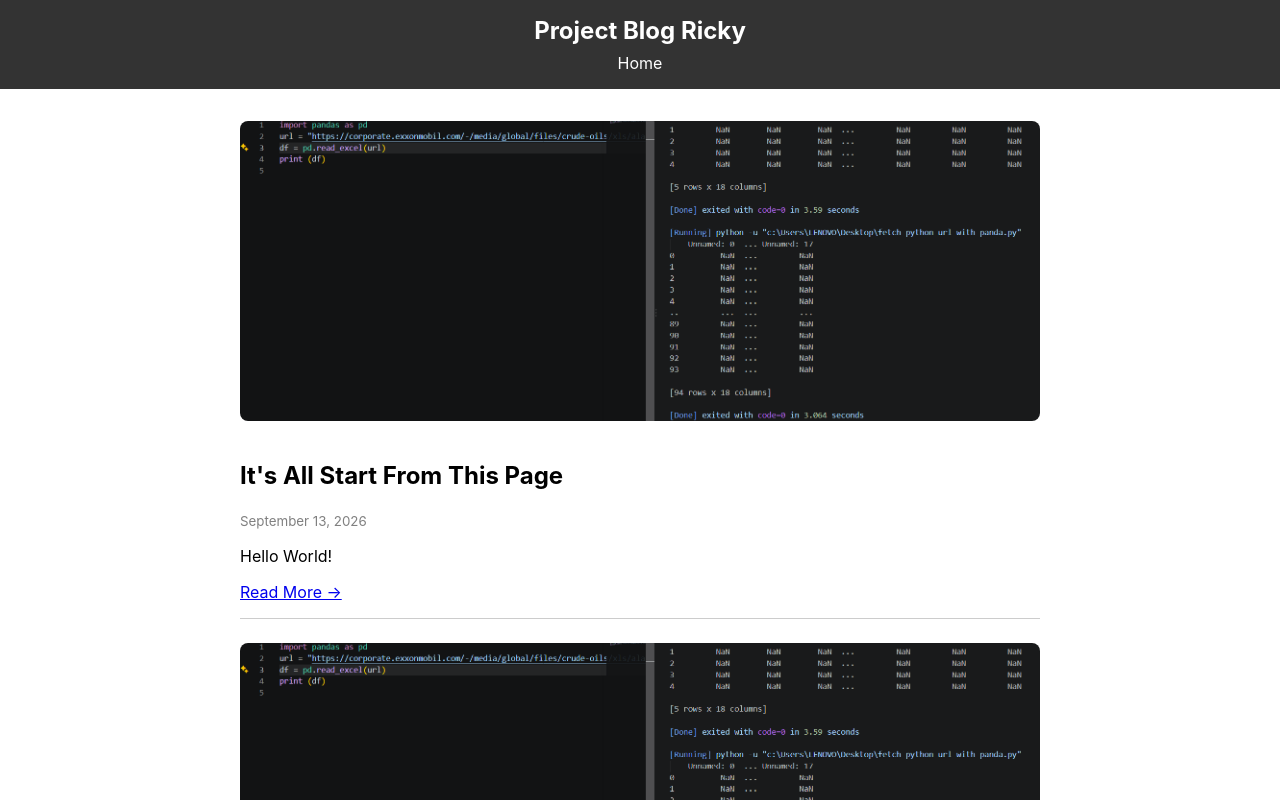
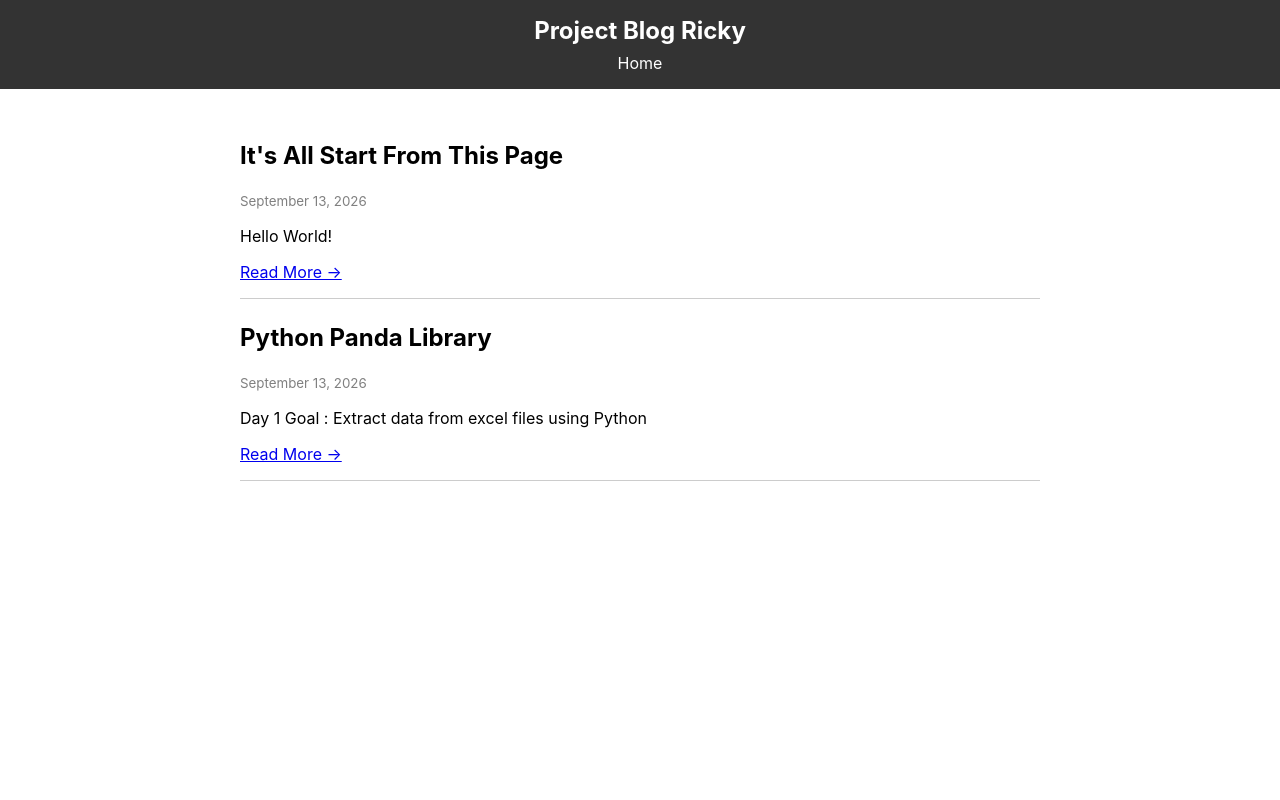
Before and after one commit to rickysupardi3-design/Ricky-Learning-Project-Journey, a React (Create React App) app: page / in a window 1280 px wide. Shown: the top 800 px of the page. Built offline with nearby package versions, Linux system fonts and the light colour scheme.

Commit message:
Remove image from homepage, keep only in post detail

```diff
--- a/src/data/posts.js
+++ b/src/data/posts.js
@@ -5,14 +5,12 @@ export const mockPosts = [
     date: "September 13, 2026",
     excerpt: "Hello World! ",
     content: "Welcome to my first blog post. In this post, I will share my journey into the world of web development and how I started learning React. Stay tuned for more updates and insights!",
-    image: "/screenshot1.png"
   },
   {
     id: 2,
     title: "Python Panda Library",
     date: "September 13, 2026",
     excerpt: "Day 1 Goal : Extract data from excel files using Python",
-    content: "In this post, I will discuss how to use the Python Pandas library to extract data from Excel files. Pandas is a powerful tool for data manipulation and analysis. I will provide examples of how to read Excel files, filter data, and perform basic data analysis tasks.",
-    image: "/screenshot1.png"
+    content: "At first I import panda library and read the excel file using pandas.read_excel() function. Hope can manipulate the data using pandas DataFrame methods. But it;s fail and only show result NaN (Not a Number).",
   }
 ];
--- a/src/pages/Home.jsx
+++ b/src/pages/Home.jsx
@@ -6,13 +6,6 @@ export default function Home() {
     <div style={{ padding: "2rem", maxWidth: "800px", margin: "0 auto" }}>
       {mockPosts.map((post) => (
         <div key={post.id} style={{ borderBottom: "1px solid #ccc", paddingBottom: "1rem", marginBottom: "1.5rem" }}>
-          {post.image && (
-            <img
-              src={post.image}
-              alt={post.title}
-              style={{ width: "100%", maxHeight: "300px", objectFit: "cover", borderRadius: "8px", marginBottom: "1rem" }}
-            />
-          )}
           <h2>{post.title}</h2>
           <small style={{ color: "gray" }}>{post.date}</small>
           <p>{post.excerpt}</p>
--- a/src/pages/PostDetail.jsx
+++ b/src/pages/PostDetail.jsx
@@ -4,12 +4,15 @@ import { mockPosts } from "../data/posts";
 export default function PostDetail() {
   const { id } = useParams();
   const post = mockPosts.find((p) => p.id === parseInt(id));
+  post.image = "/screenshot1.png";
 
   if (!post) {
+
     return <div style={{ padding: "2rem" }}><h2>Post not found!</h2><Link to="/">Back Home</Link></div>;
   }
 
   return (
+
     <div style={{ padding: "2rem", maxWidth: "800px", margin: "0 auto" }}>
       <Link to="/">← Back to Home</Link>
       <h1 style={{ marginTop: "1rem" }}>{post.title}</h1>
```
